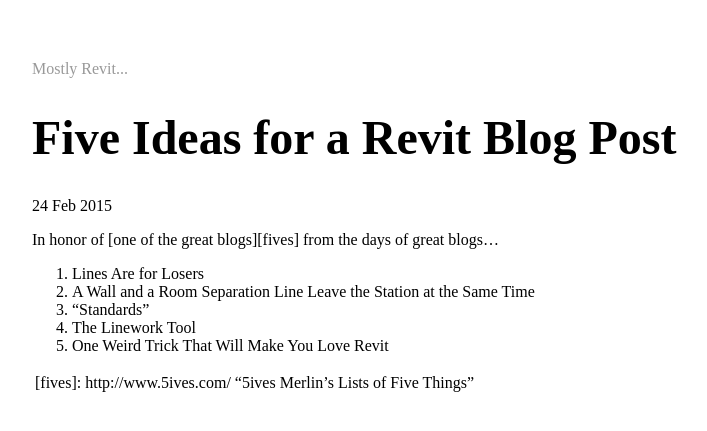
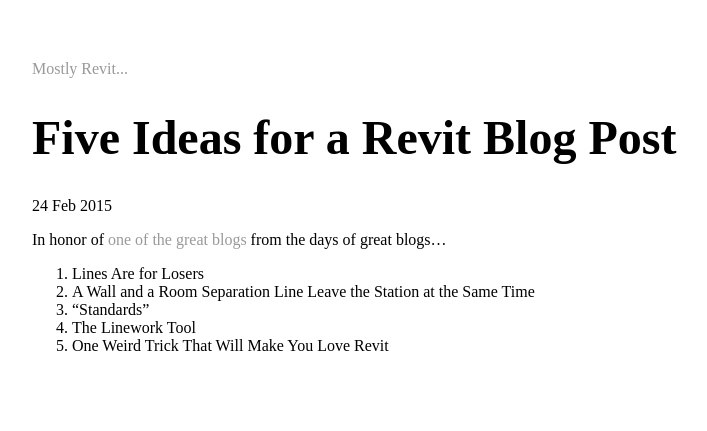
Before and after one commit to estimmel/mostly-revit-blog, a Jekyll site: the page built from _posts/2015-02-24-five-ideas-for-a-revit-blog-post.md, in a window 1280 px wide. Shown: the top 431 px of the page, without its empty margins (160-867 px from the left). Built offline with Jekyll 4.4.1, drawn with Linux system fonts in a browser that asks for light colours.

Commit message:
removed pipe from alt title

```diff
--- a/_posts/2015-02-24-five-ideas-for-a-revit-blog-post.md
+++ b/_posts/2015-02-24-five-ideas-for-a-revit-blog-post.md
@@ -15,4 +15,4 @@
 5. One Weird Trick That Will Make You Love Revit
 
 
-[fives]: http://www.5ives.com/ "5ives | Merlin's Lists of Five Things"
+[fives]: http://www.5ives.com/ "5ives - Merlin's Lists of Five Things"
```
